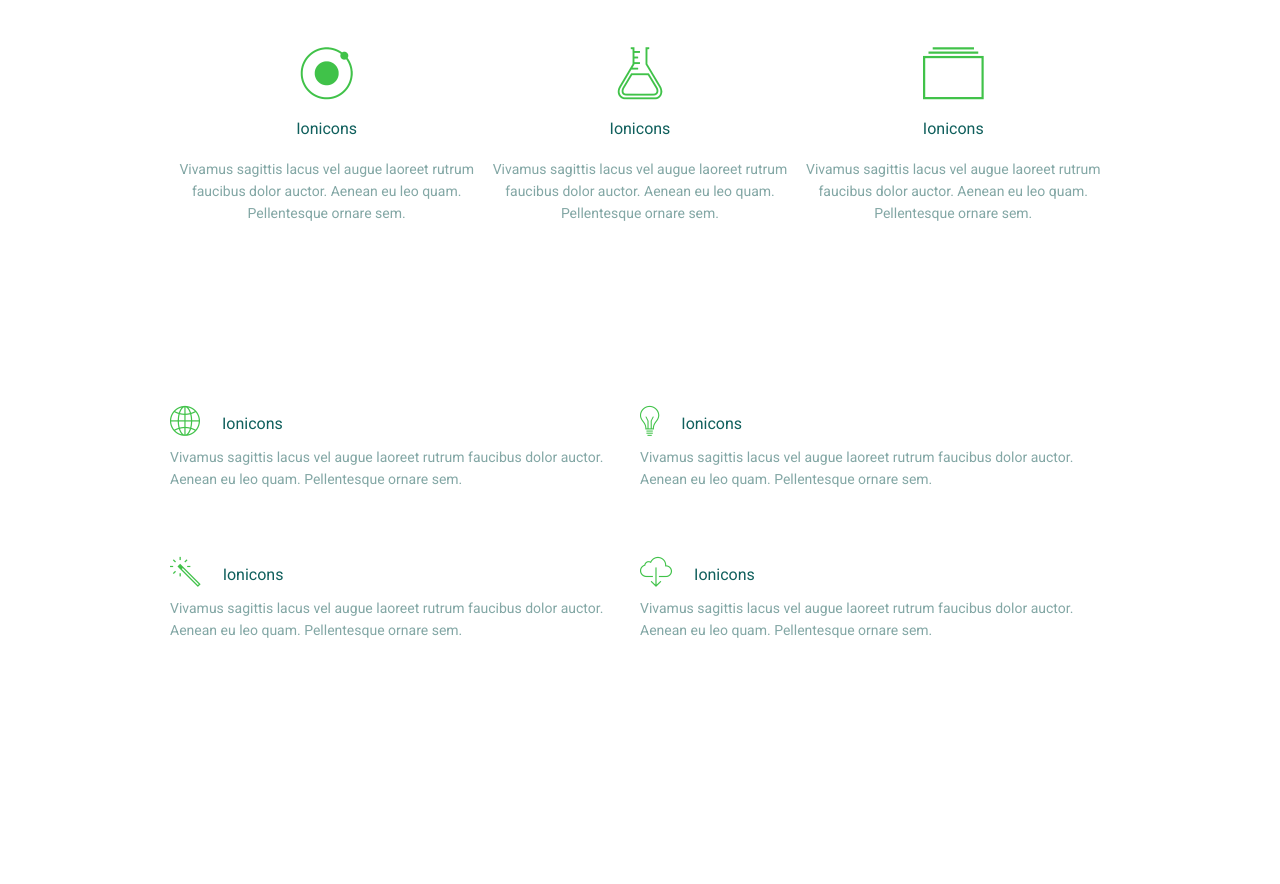
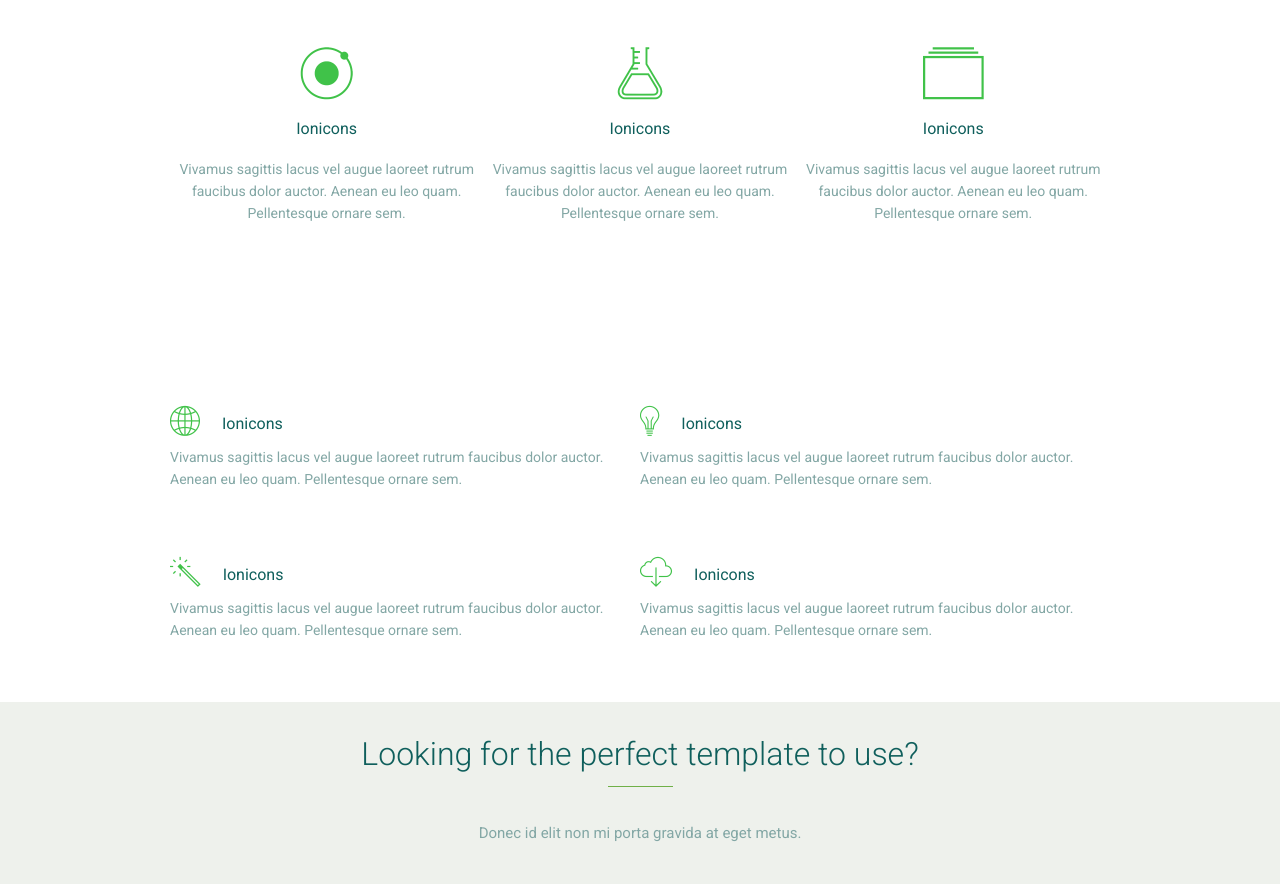
Before and after one commit to Korew/wapik, a website: page index.html in a window 1280 px wide. Shown: the part 983-1867 px from the top of the page. Before the commit the page ends 1685 px from the top, so only its background shows below. Drawn offline with Linux system fonts and the light colour scheme; files whose address does not match are found by name.

Commit message:
next section start

```diff
--- a/index.html
+++ b/index.html
@@ -108,6 +108,17 @@
 				</div>
 			</div>
 		</div>
+		<div class="section background-grey">
+			<div class="container">
+				<div class="section-heading">
+					<h2>Looking for the perfect template to use?</h2>
+				</div>
+				<div class="section-description">
+					Donec id elit non mi porta gravida at eget metus.
+				</div>
+
+			</div>
+		</div>
 	</div>
 
 </body>
--- a/less/components/background.less
+++ b/less/components/background.less
@@ -2,5 +2,9 @@
 	&-main {
 		background-color: #2d6e70;
 	}
+
+	&-grey {
+		background-color: #eef1ec;
+	}
 };
 .hook-background-misc() {};
```
Also changed, not shown: css/main.css.
